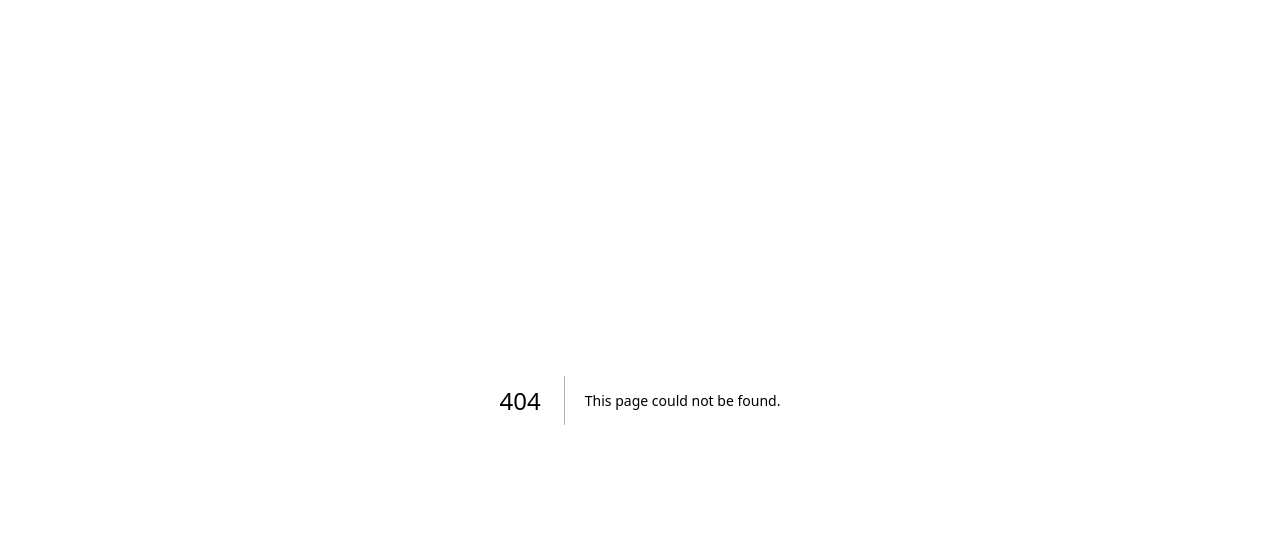
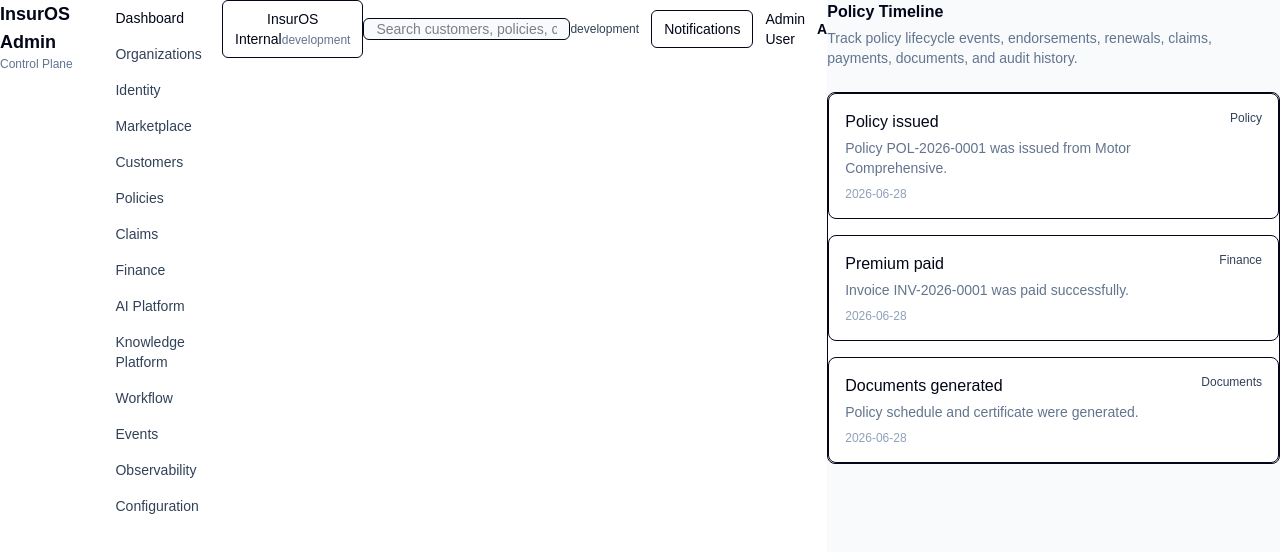
Before and after one commit to Bucrepinfo-lab/InsurOS, a Next.js app in the folder apps/admin/: page /dashboard/customers/1/policies/1/timeline in a window 1280 px wide. Before the commit this address had no page. Shown: the top 552 px of the page. Built offline with nearby package versions, Linux system fonts and the light colour scheme; no server answers.

Commit message:
feat(policy): add policy timeline slice

```diff
--- /dev/null
+++ b/apps/admin/src/app/dashboard/customers/[customerId]/policies/[policyId]/timeline/page.tsx
@@ -0,0 +1,51 @@
+import { Badge, Card, CardContent, DomainModulePage } from '@insuros/ui';
+
+const events = [
+  {
+    title: 'Policy issued',
+    description: 'Policy POL-2026-0001 was issued from Motor Comprehensive.',
+    type: 'Policy',
+    date: '2026-06-28'
+  },
+  {
+    title: 'Premium paid',
+    description: 'Invoice INV-2026-0001 was paid successfully.',
+    type: 'Finance',
+    date: '2026-06-28'
+  },
+  {
+    title: 'Documents generated',
+    description: 'Policy schedule and certificate were generated.',
+    type: 'Documents',
+    date: '2026-06-28'
+  }
+];
+
+export default function PolicyTimelinePage() {
+  return (
+    <DomainModulePage
+      title='Policy Timeline'
+      description='Track policy lifecycle events, endorsements, renewals, claims, payments, documents, and audit history.'
+    >
+      <Card>
+        <CardContent>
+          <div className='grid gap-4'>
+            {events.map((event) => (
+              <div key={event.title} className='rounded-lg border p-4'>
+                <div className='flex items-start justify-between gap-4'>
+                  <div>
+                    <p className='font-medium text-slate-950'>{event.title}</p>
+                    <p className='mt-1 text-sm text-slate-500'>{event.description}</p>
+                    <p className='mt-2 text-xs text-slate-400'>{event.date}</p>
+                  </div>
+
+                  <Badge tone='neutral'>{event.type}</Badge>
+                </div>
+              </div>
+            ))}
+          </div>
+        </CardContent>
+      </Card>
+    </DomainModulePage>
+  );
+}
```
